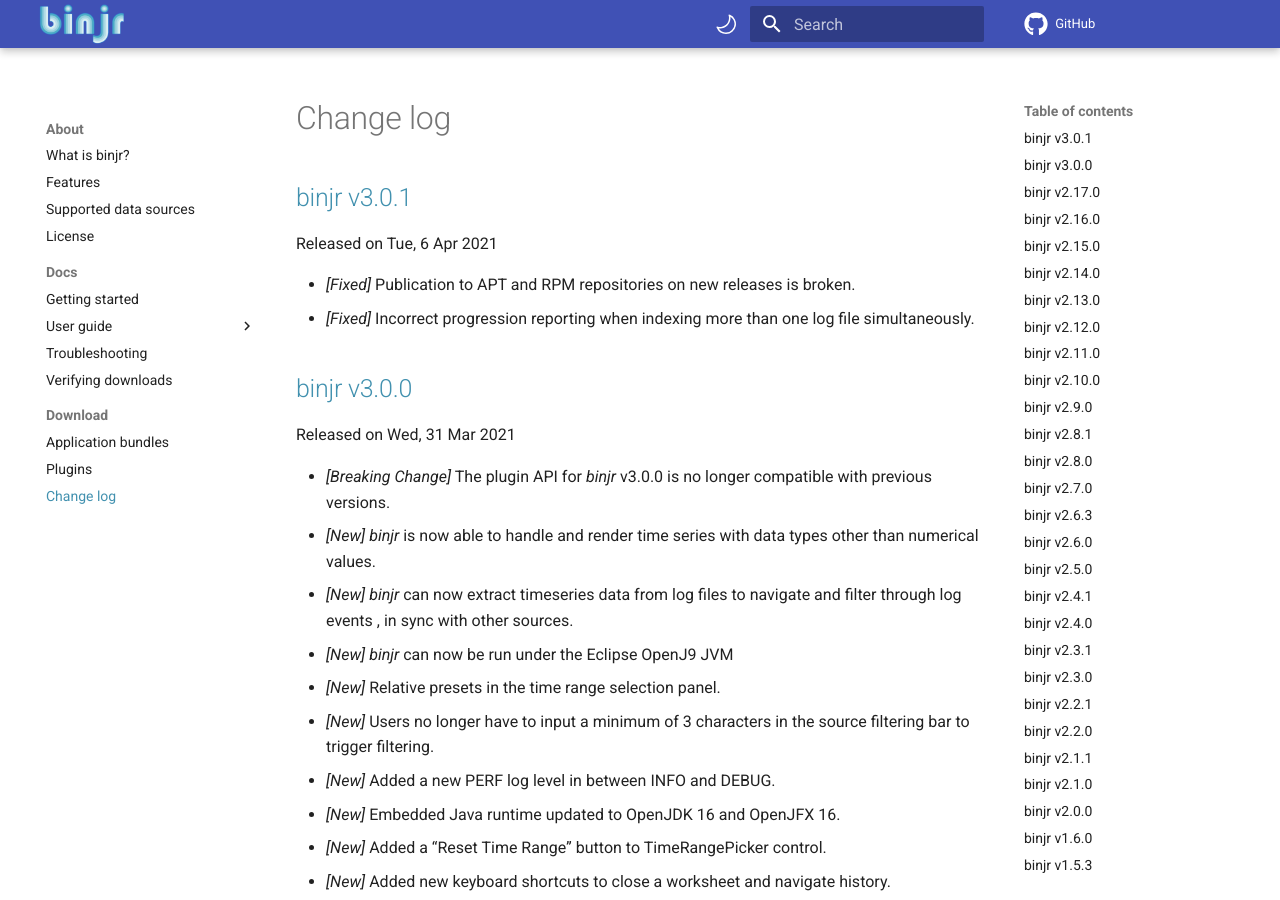
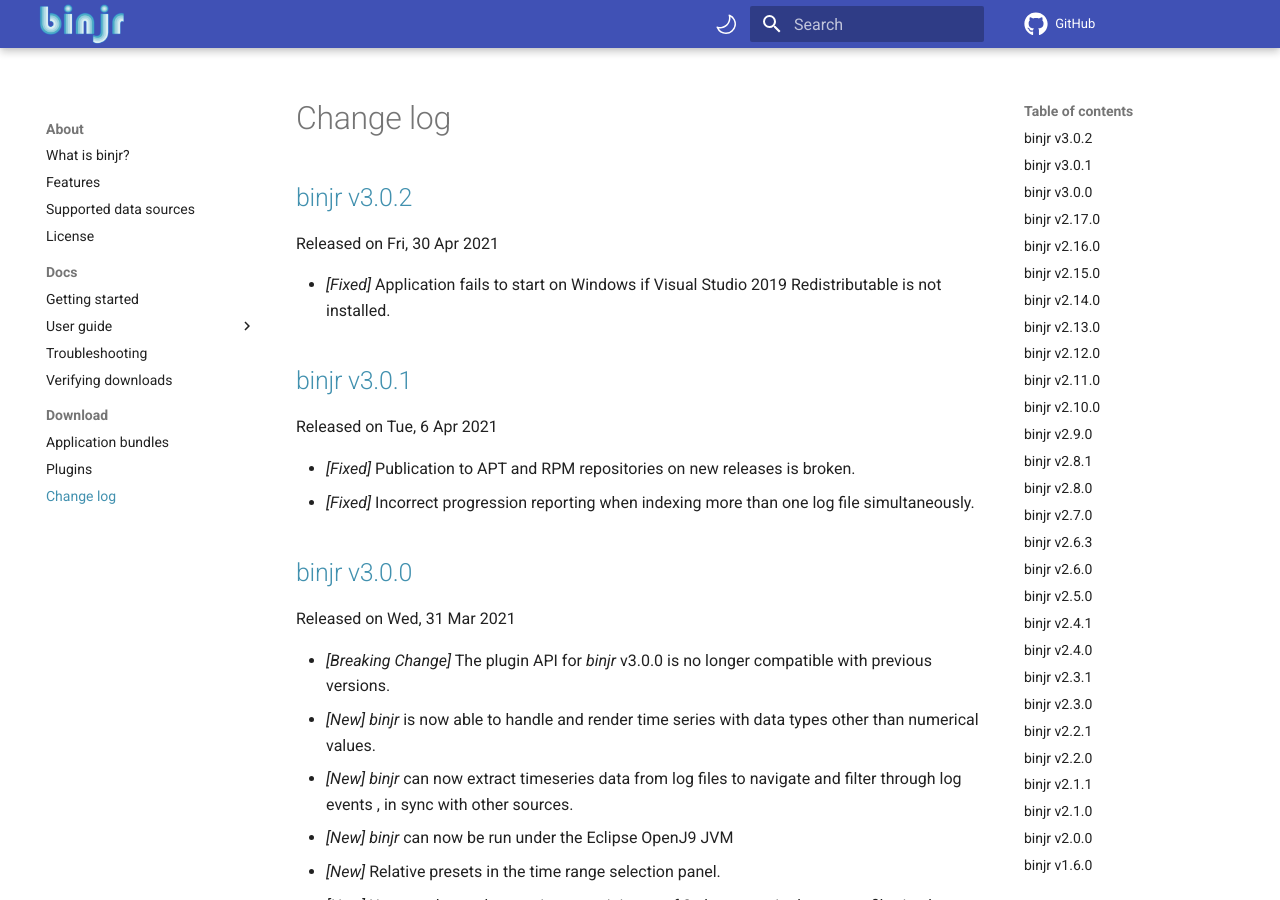
Before and after one commit to binjr/binjr.github.io, an MkDocs documentation site: the page built from docs/download/CHANGELOG.md, in a window 1280 px wide and 900 px high. Built offline with MkDocs 1.6.1 and Material for MkDocs 9.7.7, drawn with Linux system fonts in a browser that asks for light colours; comment, search, counter and statistics services are not loaded.

Commit message:
Release  v3.0.2

```diff
--- a/docs/download/CHANGELOG.md
+++ b/docs/download/CHANGELOG.md
@@ -1,4 +1,9 @@
 # Change log
+
+## [binjr v3.0.2](https://github.com/binjr/binjr/releases/tag/v3.0.2)
+Released on Fri, 30 Apr 2021
+
+* _[Fixed]_ Application fails to start on Windows if Visual Studio 2019 Redistributable is not installed.
 
 ## [binjr v3.0.1](https://github.com/binjr/binjr/releases/tag/v3.0.1)
 Released on Tue, 6 Apr 2021
```
Also changed, not shown: docs/download/latest_release.md (+8 -8 lines), 1 other file.
